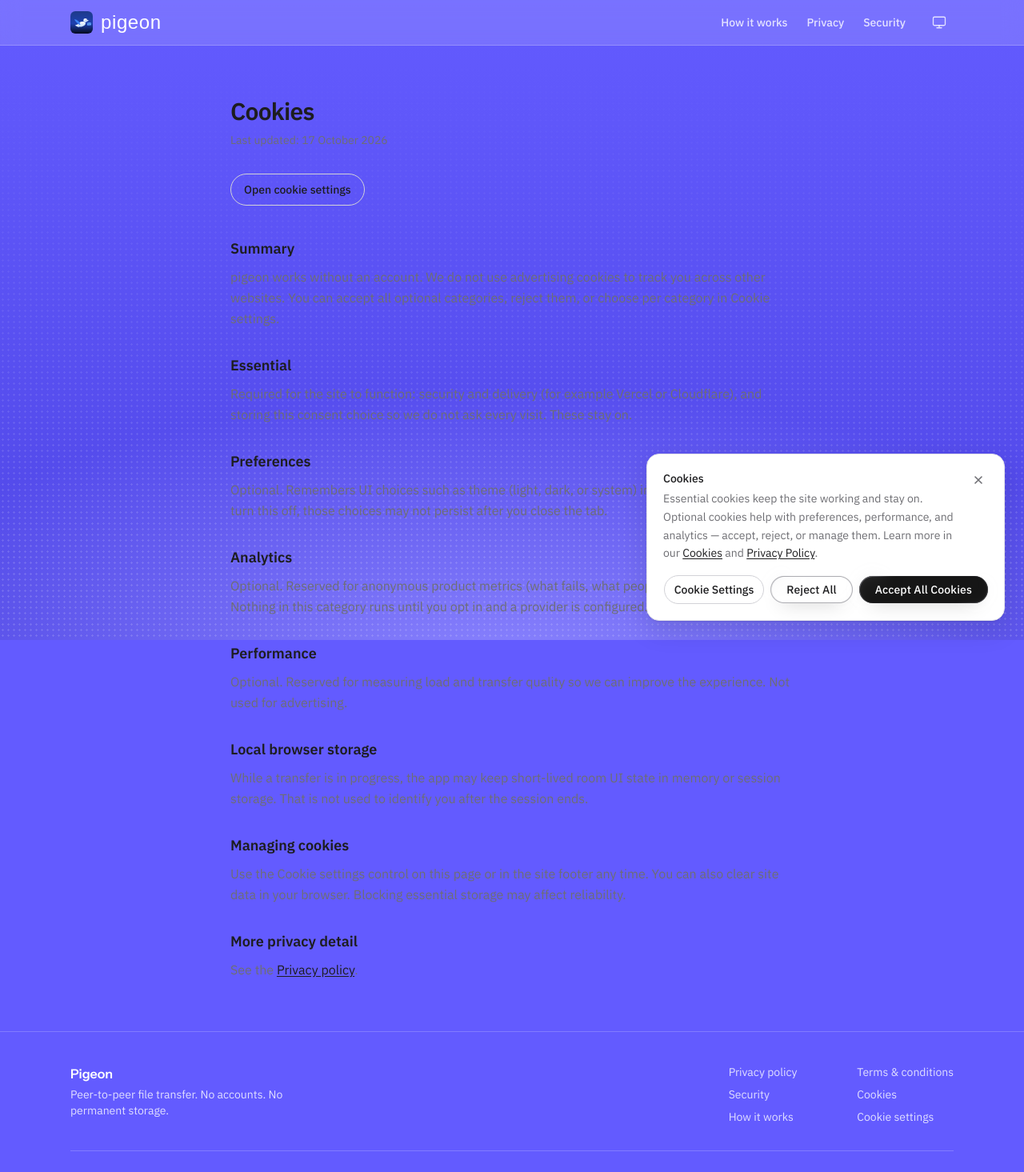
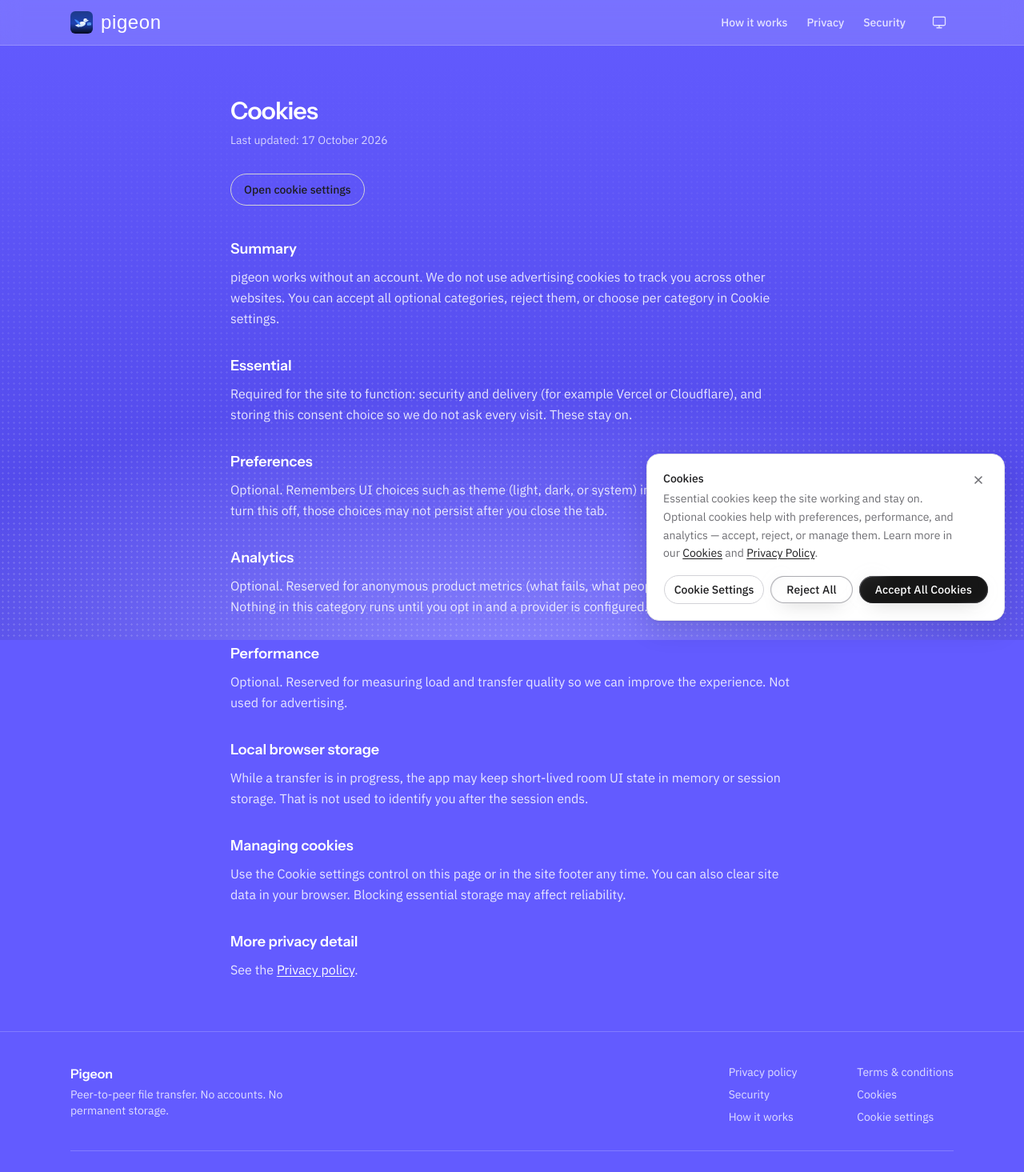
Before and after one commit to ariX08/arixdrop, a Next.js app: page /cookies in a window 1280 px wide. Shown: the top 1465 px of the page at 80% size. Built offline with nearby package versions, Linux system fonts and the light colour scheme; a web font is replaced by a local one.

Commit message:
fix: white text on legal pages over purple field

```diff
--- a/src/app/cookies/page.tsx
+++ b/src/app/cookies/page.tsx
@@ -11,17 +11,21 @@ export default function CookiesPage() {
   return (
     <>
       <Header />
-      <main className="flex-1 max-w-3xl mx-auto px-5 sm:px-8 py-12 sm:py-16">
-        <h1 className="font-display font-semibold text-3xl tracking-tight text-[var(--ink)]">Cookies</h1>
-        <p className="text-sm text-[var(--muted)] mt-2">Last updated: 17 October 2026</p>
+      <main className="flex-1 max-w-3xl mx-auto px-5 sm:px-8 py-12 sm:py-16 text-white">
+        <h1 className="font-[family-name:var(--font-instrument)] font-semibold text-3xl tracking-tight text-white">
+          Cookies
+        </h1>
+        <p className="text-sm text-white/75 mt-2">Last updated: 17 October 2026</p>
 
         <div className="mt-8">
           <CookieSettingsButton />
         </div>
 
-        <div className="mt-10 space-y-8 text-[var(--muted)] leading-relaxed">
+        <div className="mt-10 space-y-8 text-white/85 leading-relaxed">
           <section>
-            <h2 className="font-display font-semibold text-lg text-[var(--ink)] mb-2">Summary</h2>
+            <h2 className="font-[family-name:var(--font-instrument)] font-semibold text-lg text-white mb-2">
+              Summary
+            </h2>
             <p>
               pigeon works without an account. We do not use advertising cookies to track you across
               other websites. You can accept all optional categories, reject them, or choose per
@@ -30,7 +34,9 @@ export default function CookiesPage() {
           </section>
 
           <section>
-            <h2 className="font-display font-semibold text-lg text-[var(--ink)] mb-2">Essential</h2>
+            <h2 className="font-[family-name:var(--font-instrument)] font-semibold text-lg text-white mb-2">
+              Essential
+            </h2>
             <p>
               Required for the site to function: security and delivery (for example Vercel or
               Cloudflare), and storing this consent choice so we do not ask every visit. These stay
@@ -39,7 +45,9 @@ export default function CookiesPage() {
           </section>
 
           <section>
-            <h2 className="font-display font-semibold text-lg text-[var(--ink)] mb-2">Preferences</h2>
+            <h2 className="font-[family-name:var(--font-instrument)] font-semibold text-lg text-white mb-2">
+              Preferences
+            </h2>
             <p>
               Optional. Remembers UI choices such as theme (light, dark, or system) in your browser.
               If you turn this off, those choices may not persist after you close the tab.
@@ -47,7 +55,9 @@ export default function CookiesPage() {
           </section>
 
           <section>
-            <h2 className="font-display font-semibold text-lg text-[var(--ink)] mb-2">Analytics</h2>
+            <h2 className="font-[family-name:var(--font-instrument)] font-semibold text-lg text-white mb-2">
+              Analytics
+            </h2>
             <p>
               Optional. Reserved for anonymous product metrics (what fails, what people use). No ad
               targeting. Nothing in this category runs until you opt in and a provider is configured.
@@ -55,7 +65,9 @@ export default function CookiesPage() {
           </section>
 
           <section>
-            <h2 className="font-display font-semibold text-lg text-[var(--ink)] mb-2">Performance</h2>
+            <h2 className="font-[family-name:var(--font-instrument)] font-semibold text-lg text-white mb-2">
+              Performance
+            </h2>
             <p>
               Optional. Reserved for measuring load and transfer quality so we can improve the
               experience. Not used for advertising.
@@ -63,7 +75,9 @@ export default function CookiesPage() {
           </section>
 
           <section>
-            <h2 className="font-display font-semibold text-lg text-[var(--ink)] mb-2">Local browser storage</h2>
+            <h2 className="font-[family-name:var(--font-instrument)] font-semibold text-lg text-white mb-2">
+              Local browser storage
+            </h2>
             <p>
               While a transfer is in progress, the app may keep short-lived room UI state in memory
               or session storage. That is not used to identify you after the session ends.
@@ -71,7 +85,9 @@ export default function CookiesPage() {
           </section>
 
           <section>
-            <h2 className="font-display font-semibold text-lg text-[var(--ink)] mb-2">Managing cookies</h2>
+            <h2 className="font-[family-name:var(--font-instrument)] font-semibold text-lg text-white mb-2">
+              Managing cookies
+            </h2>
             <p>
               Use the Cookie settings control on this page or in the site footer any time. You can
               also clear site data in your browser. Blocking essential storage may affect reliability.
@@ -79,10 +95,12 @@ export default function CookiesPage() {
           </section>
 
           <section>
-            <h2 className="font-display font-semibold text-lg text-[var(--ink)] mb-2">More privacy detail</h2>
+            <h2 className="font-[family-name:var(--font-instrument)] font-semibold text-lg text-white mb-2">
+              More privacy detail
+            </h2>
             <p>
               See the{" "}
-              <a href="/privacy" className="text-[var(--ink)] underline underline-offset-2">
+              <a href="/privacy" className="text-white underline underline-offset-2">
                 Privacy policy
               </a>
               .
--- a/src/app/security/page.tsx
+++ b/src/app/security/page.tsx
@@ -10,13 +10,17 @@ export default function SecurityPage() {
   return (
     <>
       <Header />
-      <main className="flex-1 max-w-3xl mx-auto px-5 sm:px-8 py-12 sm:py-16">
-        <h1 className="font-display font-semibold text-3xl tracking-tight text-[var(--ink)]">Security</h1>
-        <p className="text-sm text-[var(--muted)] mt-2">Last updated: 17 October 2026</p>
+      <main className="flex-1 max-w-3xl mx-auto px-5 sm:px-8 py-12 sm:py-16 text-white">
+        <h1 className="font-[family-name:var(--font-instrument)] font-semibold text-3xl tracking-tight text-white">
+          Security
+        </h1>
+        <p className="text-sm text-white/75 mt-2">Last updated: 17 October 2026</p>
 
-        <div className="mt-10 space-y-8 text-[var(--muted)] leading-relaxed">
+        <div className="mt-10 space-y-8 text-white/85 leading-relaxed">
           <section>
-            <h2 className="font-display font-semibold text-lg text-[var(--ink)] mb-2">Direct transfer</h2>
+            <h2 className="font-[family-name:var(--font-instrument)] font-semibold text-lg text-white mb-2">
+              Direct transfer
+            </h2>
             <p>
               After two devices connect, file data is intended to move over a WebRTC DataChannel
               between those devices. pigeon is not designed to store your files on a central
@@ -25,7 +29,9 @@ export default function SecurityPage() {
           </section>
 
           <section>
-            <h2 className="font-display font-semibold text-lg text-[var(--ink)] mb-2">Encryption in transit</h2>
+            <h2 className="font-[family-name:var(--font-instrument)] font-semibold text-lg text-white mb-2">
+              Encryption in transit
+            </h2>
             <p>
               WebRTC connections use DTLS for media and data channels in modern browsers. Signaling
               (room codes and session negotiation) uses HTTPS/WSS to the signaling worker.
@@ -33,7 +39,9 @@ export default function SecurityPage() {
           </section>
 
           <section>
-            <h2 className="font-display font-semibold text-lg text-[var(--ink)] mb-2">Room codes</h2>
+            <h2 className="font-[family-name:var(--font-instrument)] font-semibold text-lg text-white mb-2">
+              Room codes
+            </h2>
             <p>
               Anyone who has the active room code or link can attempt to join that room while it is
               open. Treat codes like a temporary shared secret. Do not post codes publicly if the
@@ -42,7 +50,9 @@ export default function SecurityPage() {
           </section>
 
           <section>
-            <h2 className="font-display font-semibold text-lg text-[var(--ink)] mb-2">What we cannot guarantee</h2>
+            <h2 className="font-[family-name:var(--font-instrument)] font-semibold text-lg text-white mb-2">
+              What we cannot guarantee
+            </h2>
             <ul className="list-disc pl-5 space-y-2">
               <li>Security of devices you control (malware, unlocked screens).</li>
               <li>Correct recipient if you share a code with the wrong person.</li>
@@ -52,7 +62,9 @@ export default function SecurityPage() {
           </section>
 
           <section>
-            <h2 className="font-display font-semibold text-lg text-[var(--ink)] mb-2">Recommendations</h2>
+            <h2 className="font-[family-name:var(--font-instrument)] font-semibold text-lg text-white mb-2">
+              Recommendations
+            </h2>
             <ul className="list-disc pl-5 space-y-2">
               <li>Share codes through a channel you already trust.</li>
               <li>Confirm the other device shows the same room code before sending.</li>
@@ -62,12 +74,14 @@ export default function SecurityPage() {
           </section>
 
           <section>
-            <h2 className="font-display font-semibold text-lg text-[var(--ink)] mb-2">Reporting issues</h2>
+            <h2 className="font-[family-name:var(--font-instrument)] font-semibold text-lg text-white mb-2">
+              Reporting issues
+            </h2>
             <p>
               Security concerns can be reported via{" "}
               <a
                 href="https://arix.faltuworkonly91.workers.dev"
-                className="text-[var(--ink)] underline underline-offset-2"
+                className="text-white underline underline-offset-2"
                 target="_blank"
                 rel="noopener noreferrer"
               >
--- a/src/app/terms/page.tsx
+++ b/src/app/terms/page.tsx
@@ -10,15 +10,17 @@ export default function TermsPage() {
   return (
     <>
       <Header />
-      <main className="flex-1 max-w-3xl mx-auto px-5 sm:px-8 py-12 sm:py-16">
-        <h1 className="font-display font-semibold text-3xl tracking-tight text-[var(--ink)]">
+      <main className="flex-1 max-w-3xl mx-auto px-5 sm:px-8 py-12 sm:py-16 text-white">
+        <h1 className="font-[family-name:var(--font-instrument)] font-semibold text-3xl tracking-tight text-white">
           Terms & conditions
         </h1>
-        <p className="text-sm text-[var(--muted)] mt-2">Last updated: 17 October 2026</p>
+        <p className="text-sm text-white/75 mt-2">Last updated: 17 October 2026</p>
 
-        <div className="mt-10 space-y-8 text-[var(--muted)] leading-relaxed">
+        <div className="mt-10 space-y-8 text-white/85 leading-relaxed">
           <section>
-            <h2 className="font-display font-semibold text-lg text-[var(--ink)] mb-2">Agreement</h2>
+            <h2 className="font-[family-name:var(--font-instrument)] font-semibold text-lg text-white mb-2">
+              Agreement
+            </h2>
             <p>
               By using pigeon you agree to these terms. If you do not agree, do not use the
               service.
@@ -26,7 +28,9 @@ export default function TermsPage() {
           </section>
 
           <section>
-            <h2 className="font-display font-semibold text-lg text-[var(--ink)] mb-2">The service</h2>
+            <h2 className="font-[family-name:var(--font-instrument)] font-semibold text-lg text-white mb-2">
+              The service
+            </h2>
             <p>
               pigeon provides tools to transfer files directly between devices using browser
               technologies (including WebRTC). The service is provided as-is. Availability may
@@ -35,7 +39,9 @@ export default function TermsPage() {
           </section>
 
           <section>
-            <h2 className="font-display font-semibold text-lg text-[var(--ink)] mb-2">Your responsibilities</h2>
+            <h2 className="font-[family-name:var(--font-instrument)] font-semibold text-lg text-white mb-2">
+              Your responsibilities
+            </h2>
             <ul className="list-disc pl-5 space-y-2">
               <li>Only transfer content you have the right to share.</li>
               <li>Do not use pigeon for unlawful, harmful, or abusive purposes.</li>
@@ -45,7 +51,9 @@ export default function TermsPage() {
           </section>
 
           <section>
-            <h2 className="font-display font-semibold text-lg text-[var(--ink)] mb-2">No warranty</h2>
+            <h2 className="font-[family-name:var(--font-instrument)] font-semibold text-lg text-white mb-2">
+              No warranty
+            </h2>
             <p>
               pigeon is provided without warranties of any kind, including uninterrupted access,
               error-free operation, or fitness for a particular purpose. Transfers may fail due to
@@ -54,7 +62,9 @@ export default function TermsPage() {
           </section>
 
           <section>
-            <h2 className="font-display font-semibold text-lg text-[var(--ink)] mb-2">Limitation of liability</h2>
+            <h2 className="font-[family-name:var(--font-instrument)] font-semibold text-lg text-white mb-2">
+              Limitation of liability
+            </h2>
             <p>
               To the fullest extent permitted by law, pigeon and its operator are not liable for
               indirect, incidental, or consequential damages, or for loss of data arising from use
@@ -63,7 +73,9 @@ export default function TermsPage() {
           </section>
 
           <section>
-            <h2 className="font-display font-semibold text-lg text-[var(--ink)] mb-2">Changes</h2>
+            <h2 className="font-[family-name:var(--font-instrument)] font-semibold text-lg text-white mb-2">
+              Changes
+            </h2>
             <p>
               We may update these terms from time to time. Continued use after changes means you
               accept the updated terms. The date at the top of this page reflects the latest update.
@@ -71,11 +83,13 @@ export default function TermsPage() {
           </section>
 
           <section>
-            <h2 className="font-display font-semibold text-lg text-[var(--ink)] mb-2">Contact</h2>
+            <h2 className="font-[family-name:var(--font-instrument)] font-semibold text-lg text-white mb-2">
+              Contact
+            </h2>
             <p>
               <a
                 href="https://arix.faltuworkonly91.workers.dev"
-                className="text-[var(--ink)] underline underline-offset-2"
+                className="text-white underline underline-offset-2"
                 target="_blank"
                 rel="noopener noreferrer"
               >
```
